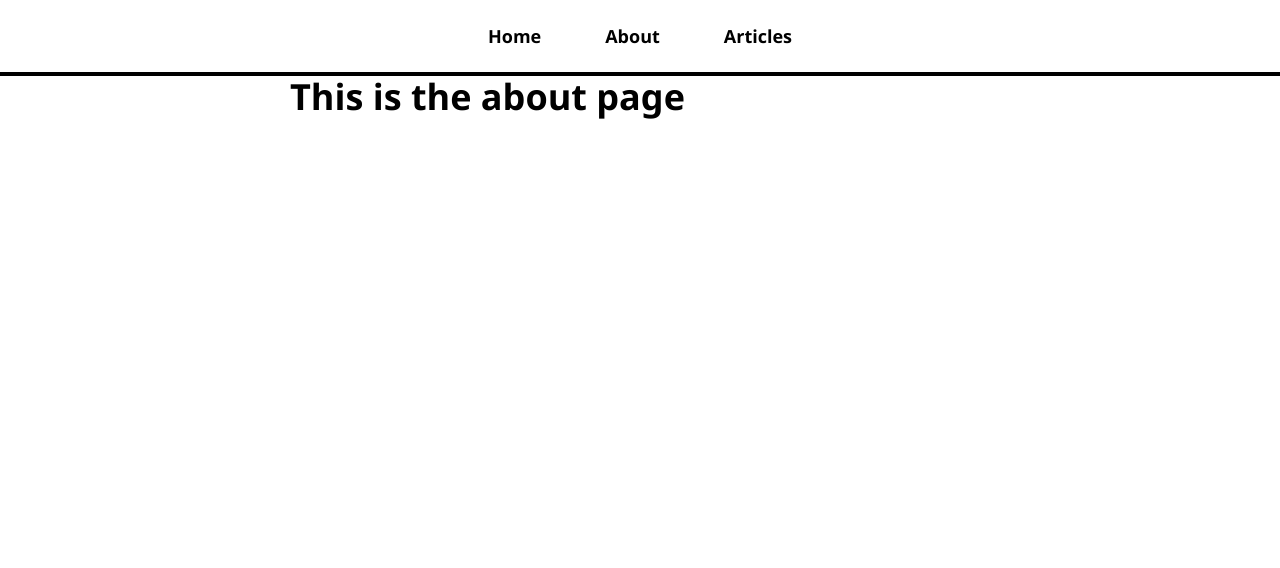
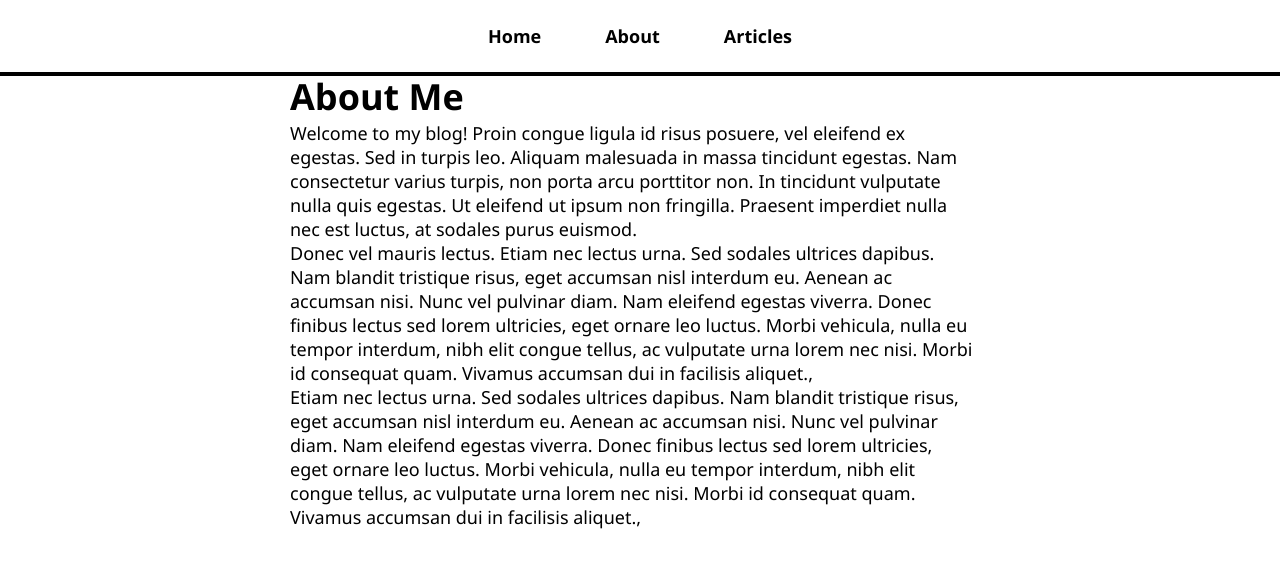
Before and after one commit to CelestialCoyote/react-blog, a React (Create React App) app in the folder frontend/: page /about in a window 1280 px wide. Shown: the top 568 px of the page. Built offline with nearby package versions, Linux system fonts and the light colour scheme.

Commit message:
Update pages.

```diff
--- a/frontend/src/App.js
+++ b/frontend/src/App.js
@@ -4,6 +4,7 @@
 import About from "./pages/About";
 import ArticleList from "./pages/ArticleList";
 import Article from "./pages/Article";
+import NotFound from './pages/NotFound';
 
 
 const App = () => {
@@ -17,6 +18,7 @@
 						<Route path='/about' element={ <About /> } />
 						<Route path='/articles' element={ <ArticleList /> } />
 						<Route path='/articles/:articleId' element={ <Article /> } />
+						<Route path='*' element={ <NotFound /> } />
 					</Routes>
 				</div>
 			</div>
--- a/frontend/src/pages/About.js
+++ b/frontend/src/pages/About.js
@@ -1,6 +1,32 @@
 const About = () => {
 	return (
-		<h1>This is the about page</h1>
+		<>
+			<h1>About Me</h1>
+			<p>
+				Welcome to my blog! Proin congue
+				ligula id risus posuere, vel eleifend ex egestas. Sed in turpis leo.
+				Aliquam malesuada in massa tincidunt egestas. Nam consectetur varius turpis,
+				non porta arcu porttitor non. In tincidunt vulputate nulla quis egestas. Ut
+				eleifend ut ipsum non fringilla. Praesent imperdiet nulla nec est luctus, at
+				sodales purus euismod.
+			</p>
+			<p>
+				Donec vel mauris lectus. Etiam nec lectus urna. Sed sodales ultrices dapibus.
+				Nam blandit tristique risus, eget accumsan nisl interdum eu. Aenean ac accumsan
+				nisi. Nunc vel pulvinar diam. Nam eleifend egestas viverra. Donec finibus lectus
+				sed lorem ultricies, eget ornare leo luctus. Morbi vehicula, nulla eu tempor
+				interdum, nibh elit congue tellus, ac vulputate urna lorem nec nisi. Morbi id
+				consequat quam. Vivamus accumsan dui in facilisis aliquet.,
+			</p>
+			<p>
+				Etiam nec lectus urna. Sed sodales ultrices dapibus.
+				Nam blandit tristique risus, eget accumsan nisl interdum eu. Aenean ac accumsan
+				nisi. Nunc vel pulvinar diam. Nam eleifend egestas viverra. Donec finibus lectus
+				sed lorem ultricies, eget ornare leo luctus. Morbi vehicula, nulla eu tempor
+				interdum, nibh elit congue tellus, ac vulputate urna lorem nec nisi. Morbi id
+				consequat quam. Vivamus accumsan dui in facilisis aliquet.,
+			</p>
+		</>
 	);
 };
 
--- a/frontend/src/pages/Article.js
+++ b/frontend/src/pages/Article.js
@@ -1,10 +1,15 @@
 import { useParams } from "react-router-dom";
+import NotFound from "./NotFound";
 import articles from "./article-content";
 
 
 const Article = () => {
 	const { articleId } = useParams();
 	const article = articles.find(article => article.name === articleId)
+
+	if(!article) {
+		return <NotFound />;
+	};
 
 	return (
 		<>
--- a/frontend/src/pages/Home.js
+++ b/frontend/src/pages/Home.js
@@ -1,8 +1,32 @@
-const Home = () => {
-	return (
-		<h1>This is the home page</h1>
-	);
-};
+const HomePage = () => (
+	<>
+		<h1>Hello, welcome to my blog!</h1>
+		<p>
+			Welcome to my blog! Proin congue
+			ligula id risus posuere, vel eleifend ex egestas. Sed in turpis leo.
+			Aliquam malesuada in massa tincidunt egestas. Nam consectetur varius turpis,
+			non porta arcu porttitor non. In tincidunt vulputate nulla quis egestas. Ut
+			eleifend ut ipsum non fringilla. Praesent imperdiet nulla nec est luctus, at
+			sodales purus euismod.
+		</p>
+		<p>
+			Donec vel mauris lectus. Etiam nec lectus urna. Sed sodales ultrices dapibus.
+			Nam blandit tristique risus, eget accumsan nisl interdum eu. Aenean ac accumsan
+			nisi. Nunc vel pulvinar diam. Nam eleifend egestas viverra. Donec finibus lectus
+			sed lorem ultricies, eget ornare leo luctus. Morbi vehicula, nulla eu tempor
+			interdum, nibh elit congue tellus, ac vulputate urna lorem nec nisi. Morbi id
+			consequat quam. Vivamus accumsan dui in facilisis aliquet.,
+		</p>
+		<p>
+			Etiam nec lectus urna. Sed sodales ultrices dapibus.
+			Nam blandit tristique risus, eget accumsan nisl interdum eu. Aenean ac accumsan
+			nisi. Nunc vel pulvinar diam. Nam eleifend egestas viverra. Donec finibus lectus
+			sed lorem ultricies, eget ornare leo luctus. Morbi vehicula, nulla eu tempor
+			interdum, nibh elit congue tellus, ac vulputate urna lorem nec nisi. Morbi id
+			consequat quam. Vivamus accumsan dui in facilisis aliquet.,
+		</p>
+	</>
+);
 
 
-export default Home;
+export default HomePage;
--- a/frontend/src/pages/NotFound.js
+++ b/frontend/src/pages/NotFound.js
@@ -1,8 +1,6 @@
-const NotFound = () => {
-	return (
-		<h1>This is the not found page</h1>
-	);
-};
+const NotFound = () => (
+	<h1>404: Page Not Found!</h1>
+);
 
 
 export default NotFound;
```
